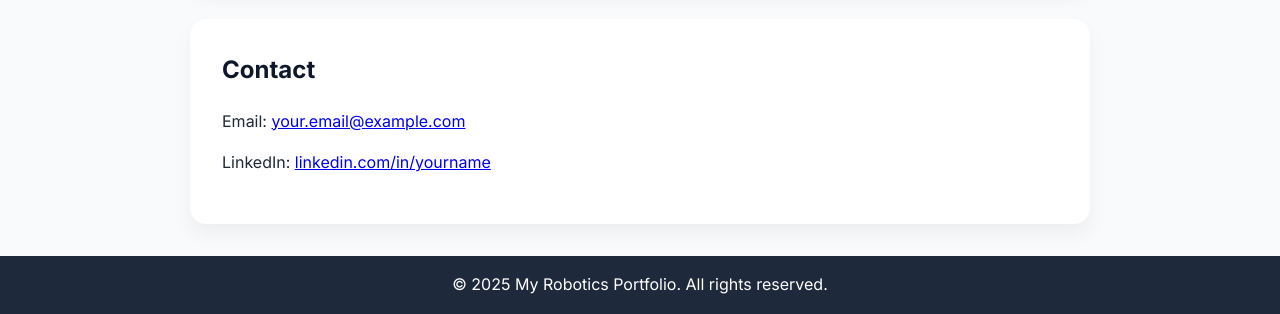
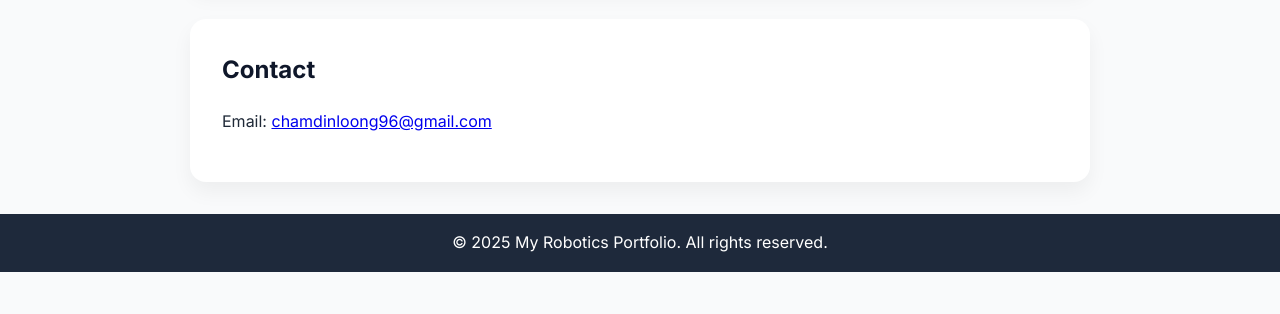
Before and after one commit to code772009/eae-portfolio, a plain HTML site: page index.html in a window 1280 px wide. Shown: the part 2219-2533 px from the top of the page. After the commit the page ends 2491 px from the top, so only its background shows below. Drawn offline with Linux system fonts and the light colour scheme.

Commit message:
Update index.html

```diff
--- a/index.html
+++ b/index.html
@@ -145,8 +145,7 @@
 
   <section>
     <h2>Contact</h2>
-    <p>Email: <a href="mailto:your.email@example.com">your.email@example.com</a></p>
-    <p>LinkedIn: <a href="https://linkedin.com/in/yourname" target="_blank">linkedin.com/in/yourname</a></p>
+    <p>Email: <a href="mailto:chamdinloong96@gmail.com">chamdinloong96@gmail.com</a></p>
   </section>
 
   <footer>
```
